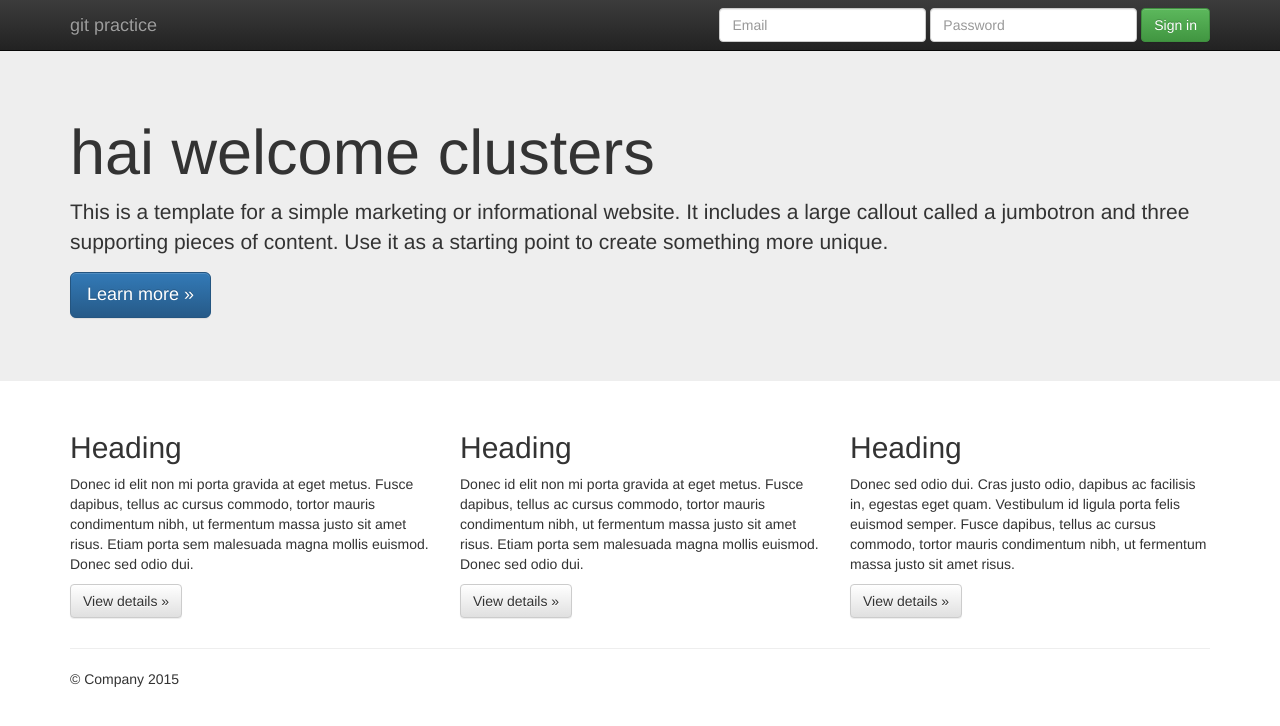
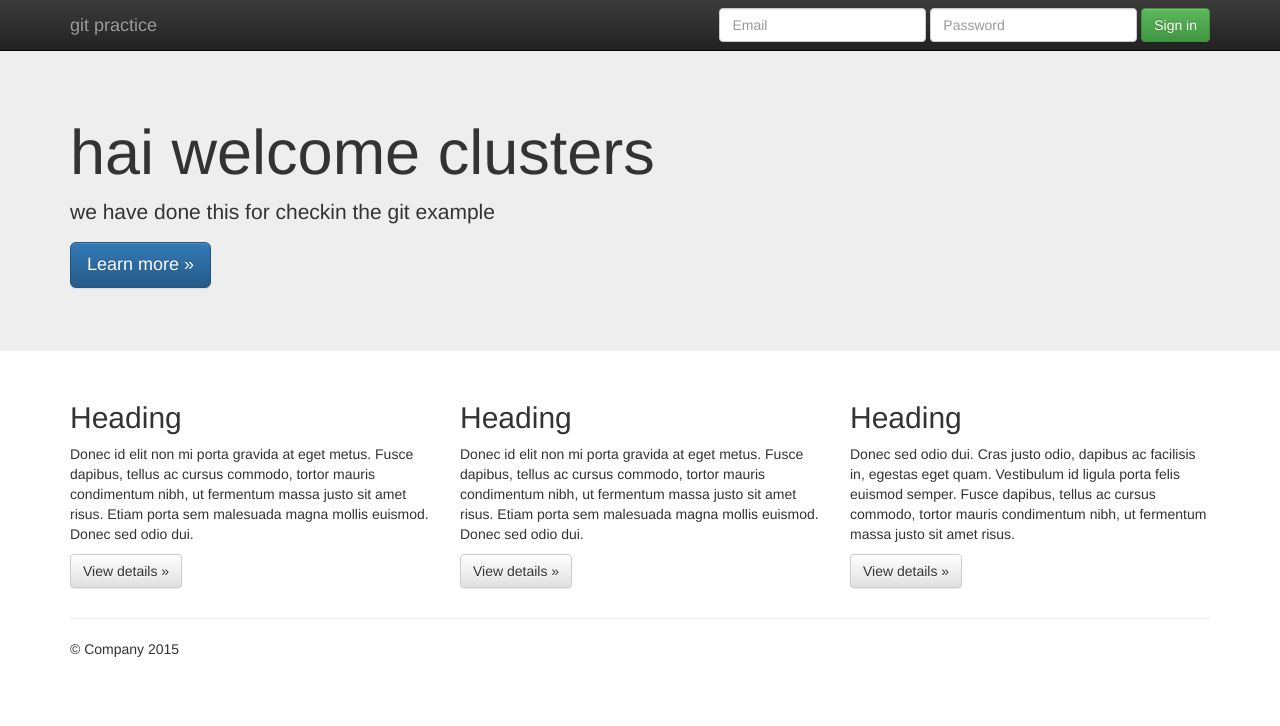
Before and after one commit to Pramodxp/practice, a plain HTML site: page index.html in a window 1280 px wide. Drawn offline with nearby package versions, Linux system fonts and the light colour scheme.

Commit message:
made some bug fix

```diff
--- a/index.html
+++ b/index.html
@@ -56,7 +56,7 @@
     <div class="jumbotron">
       <div class="container">
         <h1>hai welcome clusters</h1>
-        <p>This is a template for a simple marketing or informational website. It includes a large callout called a jumbotron and three supporting pieces of content. Use it as a starting point to create something more unique.</p>
+        <p>we have done this for checkin the git example</p>
         <p><a class="btn btn-primary btn-lg" href="#" role="button">Learn more &raquo;</a></p>
       </div>
     </div>
```
Also changed, not shown: element1.txt (added), hai.txt (deleted).
